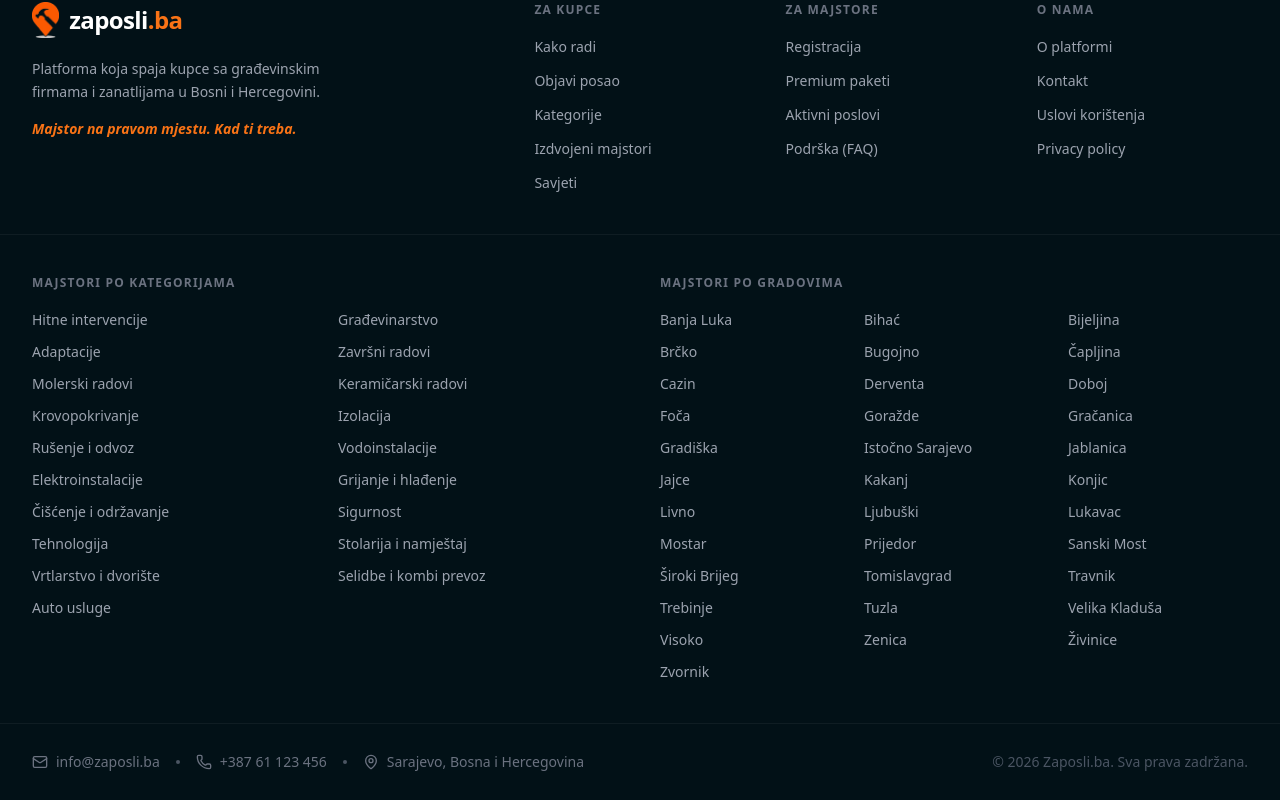
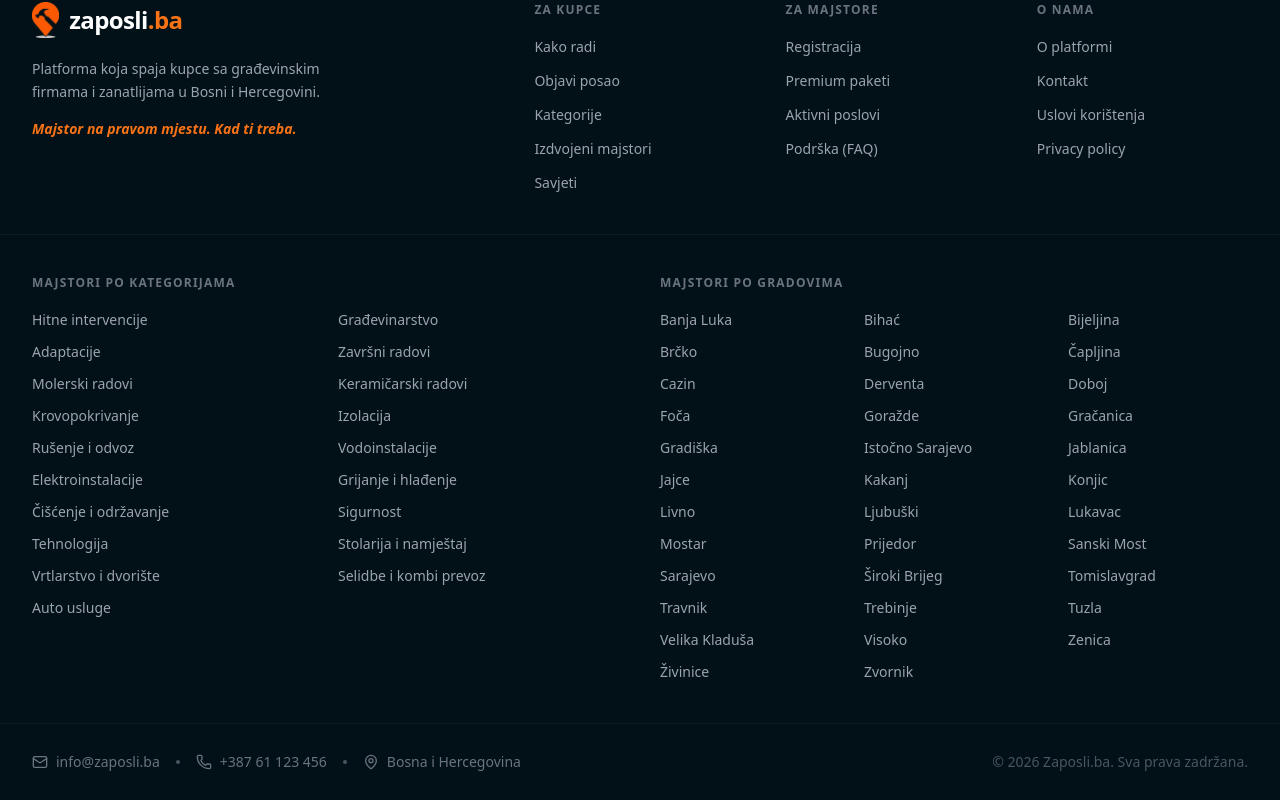
Before and after one commit to ocjenime/zaposli.ba, a Next.js app: page /zaposli.ba/ in a window 1280 px wide. Shown: the part 5157-5957 px from the top of the page. Built offline with nearby package versions, Linux system fonts and the light colour scheme.

Commit message:
fix: Sarajevo uklonjeno iz adrese na dnu footera, vraceno u spisak gradova

```diff
--- a/components/Footer.tsx
+++ b/components/Footer.tsx
@@ -86,7 +86,7 @@ export default function Footer() {
                 Majstori po gradovima
               </h3>
               <ul className="grid grid-cols-2 sm:grid-cols-3 gap-x-6 gap-y-2">
-                {sortedCities.filter((c) => c.slug !== 'sarajevo').map((city) => (
+                {sortedCities.map((city) => (
                   <li key={city.slug}>
                     <Link href={`/gradovi/${city.slug}/`} className="text-gray-400 hover:text-brand-orange text-sm transition-colors">
                       {city.name}
@@ -116,7 +116,7 @@ export default function Footer() {
               <div className="hidden md:block w-1 h-1 bg-gray-600 rounded-full" />
               <div className="flex items-center gap-2">
                 <MapPin className="w-4 h-4" />
-                <span>Sarajevo, Bosna i Hercegovina</span>
+                <span>Bosna i Hercegovina</span>
               </div>
             </div>
             <p className="text-gray-600 text-sm">
```
